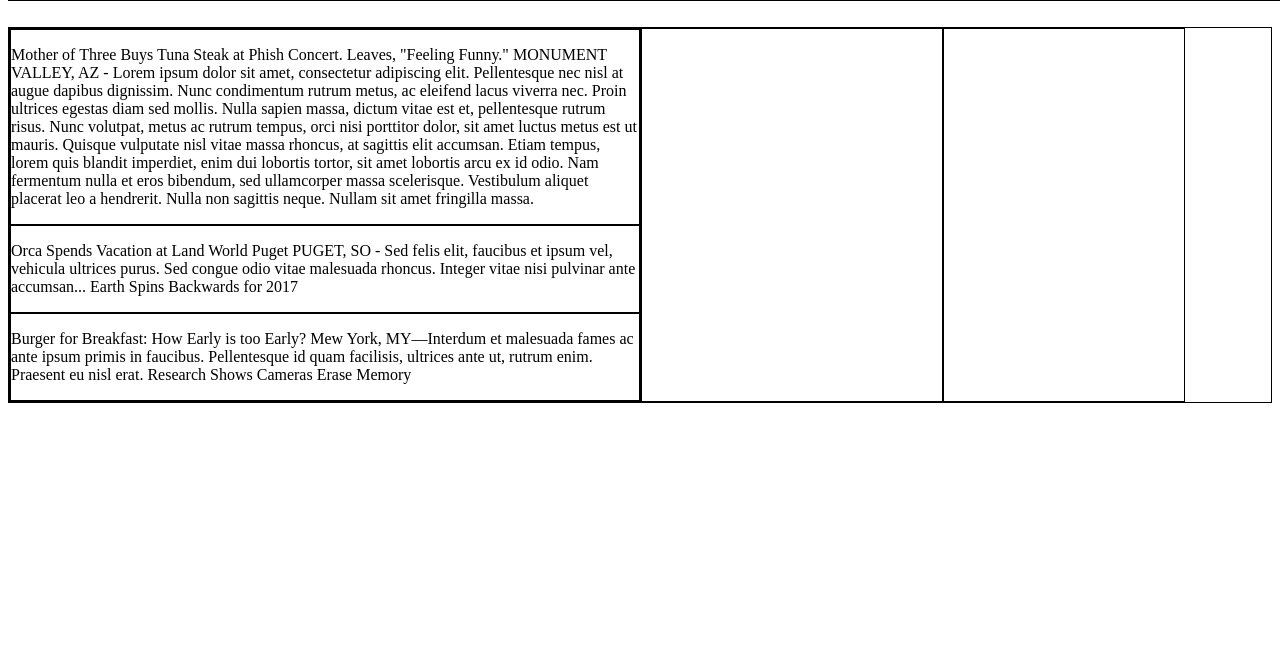
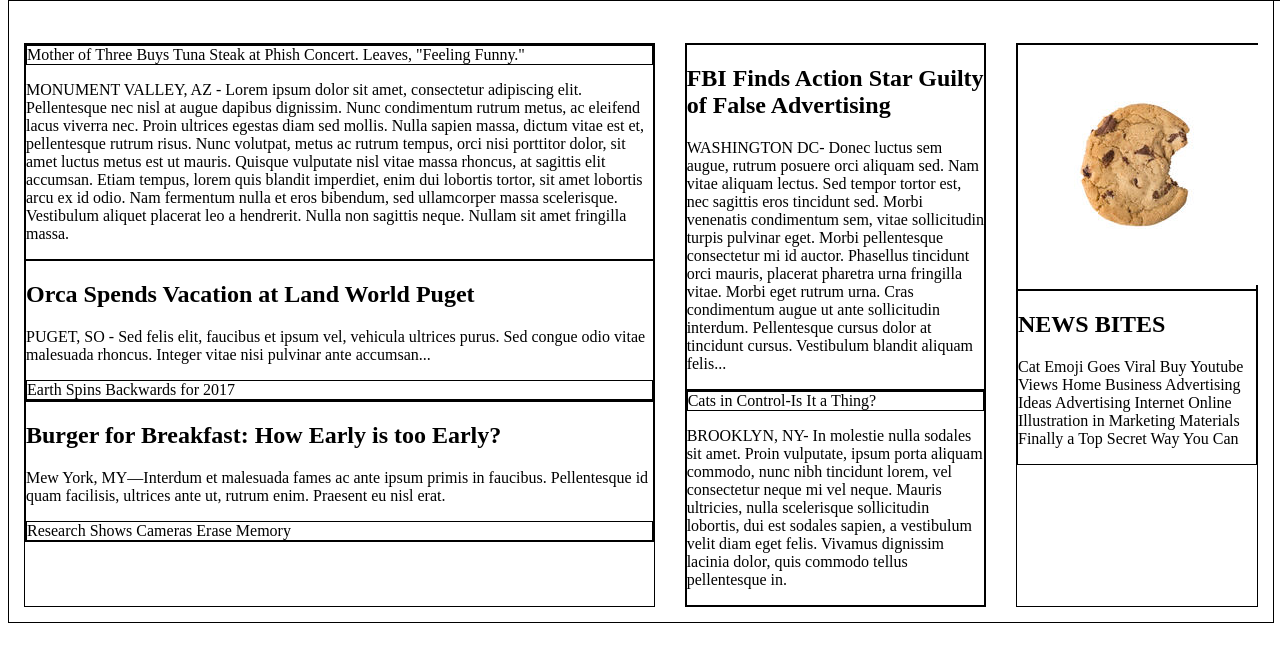
Before and after one commit to MartinGras95/MyTimes, a plain HTML site: page index.html in a window 1280 px wide. Shown: the part 81-726 px from the top of the page. Drawn offline with Linux system fonts and the light colour scheme.

Commit message:
main content added and positioning of flex boxes fixed

```diff
--- a/index.html
+++ b/index.html
@@ -32,7 +32,8 @@
 
       <div class="column large">
         <div class="story">
-        <p>Mother of Three Buys Tuna Steak at Phish Concert. Leaves, "Feeling Funny."
+      <div class="storyheader"<span>  Mother of Three Buys Tuna Steak at Phish Concert. Leaves, "Feeling Funny."<span></div>
+        <p>
           MONUMENT VALLEY, AZ - Lorem ipsum dolor sit amet, consectetur adipiscing elit.
           Pellentesque nec nisl at augue dapibus dignissim.
           Nunc condimentum rutrum metus, ac eleifend lacus viverra nec.
@@ -48,32 +49,56 @@ Nam fermentum nulla et eros bibendum,
 sed ullamcorper massa scelerisque.
 Vestibulum aliquet placerat leo a hendrerit.
 Nulla non sagittis neque. Nullam sit amet fringilla massa.</p>
-
 </div>
 
         <div class="story">
-          <p>Orca Spends Vacation at Land World Puget
-PUGET, SO - Sed felis elit, faucibus et ipsum vel, vehicula ultrices purus. Sed congue odio vitae malesuada rhoncus. Integer vitae nisi pulvinar ante accumsan...
-
-Earth Spins Backwards for 2017</p>
+          <h2>Orca Spends Vacation at Land World Puget</h2>
+          <p>PUGET, SO - Sed felis elit, faucibus et ipsum vel, vehicula ultrices purus. Sed congue odio vitae malesuada rhoncus. Integer vitae nisi pulvinar ante accumsan...</p>
+            <div class="storyheader"<span>Earth Spins Backwards for 2017</span></div>
         </div>
 
         <div class="story">
-          <p>Burger for Breakfast: How Early is too Early?
-Mew York, MY—Interdum et malesuada fames ac ante ipsum primis in faucibus. Pellentesque id quam facilisis, ultrices ante ut, rutrum enim. Praesent eu nisl erat.
-
-Research Shows Cameras Erase Memory</p>
+          <h2>Burger for Breakfast: How Early is too Early?</h2>
+            <p>Mew York, MY—Interdum et malesuada fames ac ante ipsum primis in faucibus. Pellentesque id quam facilisis, ultrices ante ut, rutrum enim. Praesent eu nisl erat.
+            </p>
+            <div class="storyheader"><span>Research Shows Cameras Erase Memory</span></div>
         </div>
 
       </div>
 
       <div class="column medium">
 
+        <div class="story">
+             <h2>FBI Finds Action Star Guilty of False Advertising</h2>
+             <p>WASHINGTON DC- Donec luctus sem augue, rutrum posuere orci aliquam sed.
+             Nam vitae aliquam lectus. Sed tempor tortor est, nec sagittis eros tincidunt sed.
+             Morbi venenatis condimentum sem, vitae sollicitudin turpis pulvinar eget.
+             Morbi pellentesque consectetur mi id auctor. Phasellus tincidunt orci mauris,
+             placerat pharetra urna fringilla vitae. Morbi eget rutrum urna. Cras condimentum augue ut ante sollicitudin interdum.
+             Pellentesque cursus dolor at tincidunt cursus. Vestibulum blandit aliquam felis...</p>
+        </div>
+
+        <div class="story">
+          <div class="storyheader"><span>Cats in Control-Is It a Thing?</span></div>
+             <p>BROOKLYN, NY- In molestie nulla sodales sit amet. Proin vulputate, ipsum porta aliquam commodo,
+             nunc nibh tincidunt lorem, vel consectetur neque mi vel neque. Mauris ultricies, nulla scelerisque sollicitudin lobortis,
+             dui est sodales sapien, a vestibulum velit diam eget felis. Vivamus dignissim lacinia dolor, quis commodo tellus pellentesque in.</p>
+        </div>
+
       </div>
 
       <div class="column small">
 
+        <div class="story">
+          <img src="./resources/images/img-news-bite.png" alt="">
         </div>
+
+        <div class="story">
+          <h2>NEWS BITES</h2>
+          <p>Cat Emoji Goes Viral Buy Youtube Views Home Business Advertising Ideas
+            Advertising Internet Online Illustration in Marketing Materials Finally a Top Secret Way You Can</p>
+        </div>
+
       </div>
 
   </body>
--- a/resources/css/style.css
+++ b/resources/css/style.css
@@ -8,7 +8,8 @@
   padding-bottom: 10px;
   position: fixed;
   align-items: center;
-
+  z-index: 1;
+  background-color: white;
 }
 
 .head-logo{
@@ -42,26 +43,23 @@ div{
 
 .main-container{
   display: flex;
-  position: relative;
-  top: 100px;
+  width: 100%;
+  padding-top: 100px;
+
 }
-
+.column{
+  display: flex;
+  flex-direction: column;
+  margin: 15px;
+}
 .column.large{
   width: 630px;
-  display: flex;
-  flex-direction: column;
 }
 
 .column.medium{
   width: 300px;
-  display: flex;
 }
 
 .column.small{
   width: 240px;
-  display: flex;
 }
-
-.story{
-  display: flex;
-}
```
Lines whose indentation alone changed are shown as unchanged.
